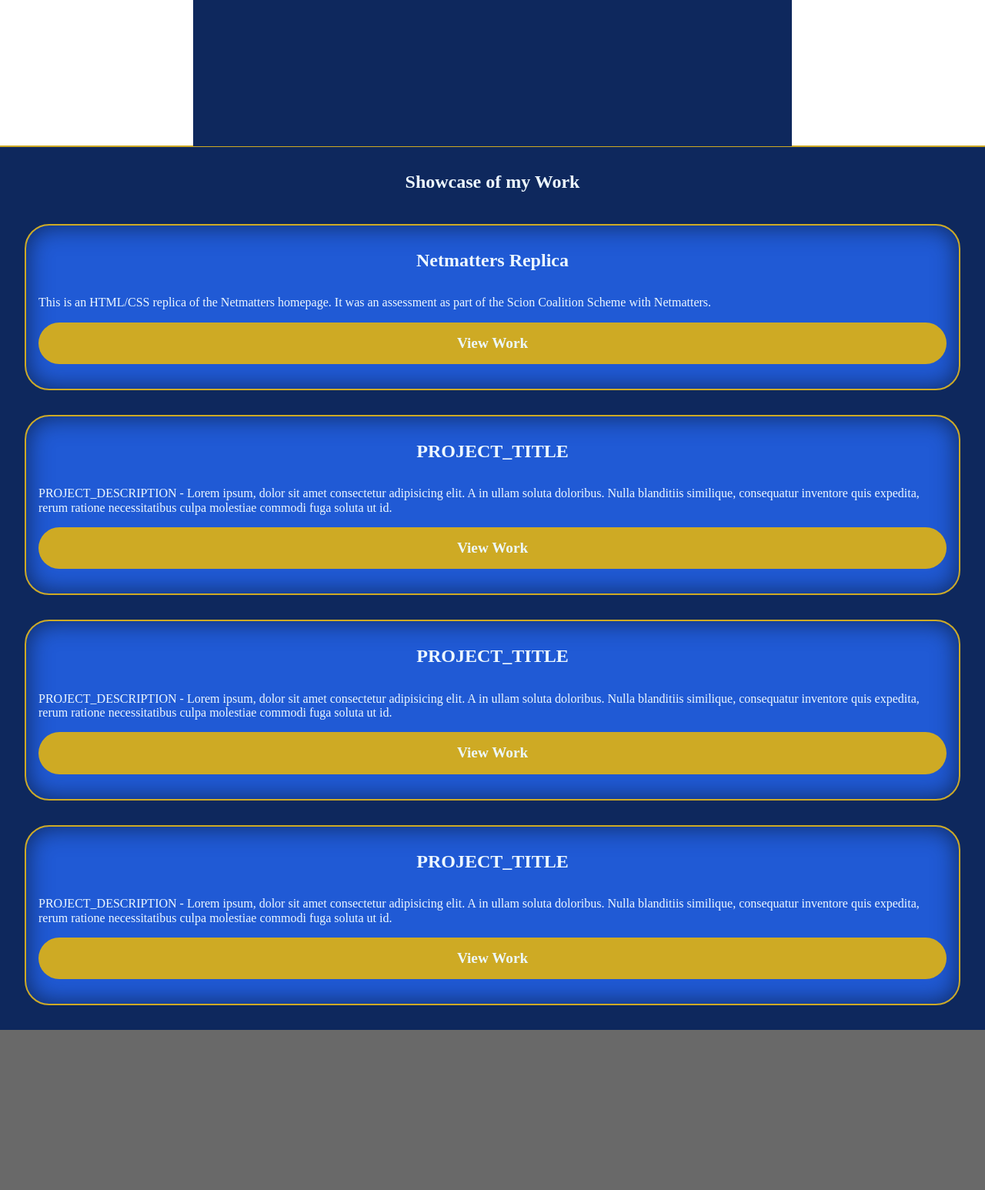
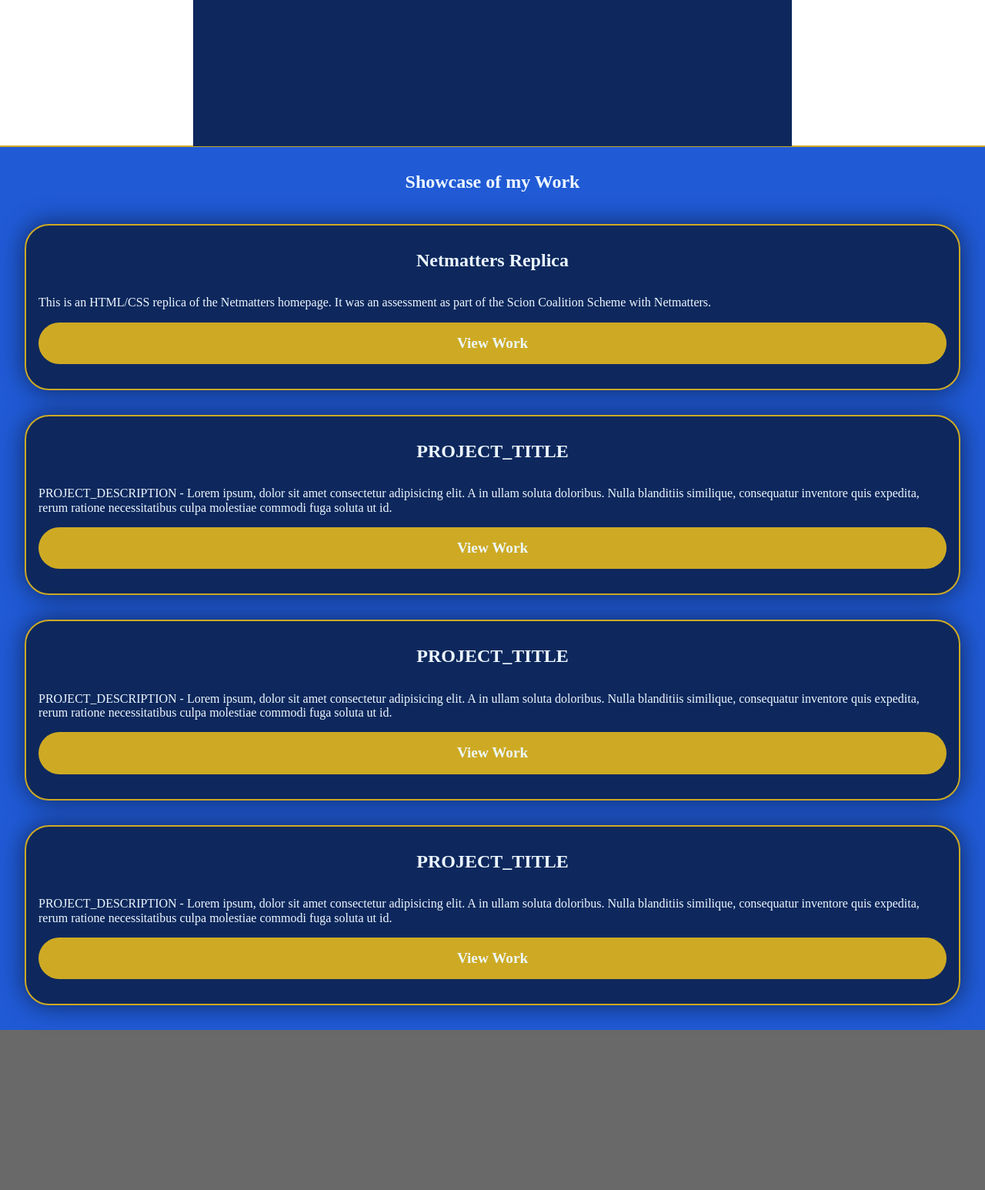
Before and after one commit to GeoffSG/my-portfolio, a PHP site: page / in a window 1280 px wide. Shown: the part 609-2155 px from the top of the page at 77% size. Run offline with PHP 8.4, Linux system fonts and the light colour scheme; some web fonts are replaced.

Commit message:
Changed themes for cards
Just switch the primary and secondary themes for the cards.
Also switched the box shadow to outer shadow.

```diff
--- a/css/frontend.css
+++ b/css/frontend.css
@@ -485,7 +485,7 @@ footer .attribution a:hover {
   padding: 2rem 1rem;
   border: #CEAA24 solid 2px;
   border-radius: 2rem;
-  box-shadow: inset 0px 0px 2rem #0e285d;
+  box-shadow: 0px 0px 2rem #0e285d;
 }
 .card h2 {
   text-align: center;
--- a/index.html
+++ b/index.html
@@ -33,11 +33,11 @@
     </header>
 
     <main>
-      <div class="container theme-primary">
+      <div class="container theme-secondary">
         <div id="showcase" class="showcase section card-grid">
           <h2>Showcase of my Work</h2>
 
-          <div class="card theme-secondary">
+          <div class="card theme-primary">
             <div class="card-heading">
               <h2>Netmatters Replica</h2>
             </div>
@@ -47,7 +47,7 @@
             </div>
           </div>
 
-          <div class="card theme-secondary">
+          <div class="card theme-primary">
             <div class="card-heading">
               <h2>PROJECT_TITLE</h2>
             </div>
@@ -57,7 +57,7 @@
             </div>
           </div>
 
-          <div class="card theme-secondary">
+          <div class="card theme-primary">
             <div class="card-heading">
               <h2>PROJECT_TITLE</h2>
             </div>
@@ -67,7 +67,7 @@
             </div>
           </div>
 
-          <div class="card theme-secondary">
+          <div class="card theme-primary">
             <div class="card-heading">
               <h2>PROJECT_TITLE</h2>
             </div>
--- a/scss/components/_card.scss
+++ b/scss/components/_card.scss
@@ -4,7 +4,7 @@
     border: $border-gold;
     border-radius: $base-spacing;
 
-    box-shadow: inset 0px 0px $base-spacing $blue-d;
+    box-shadow: 0px 0px $base-spacing $blue-d;
 
     h2 {
         text-align: center;
```
Also changed, not shown: 1 other file.
